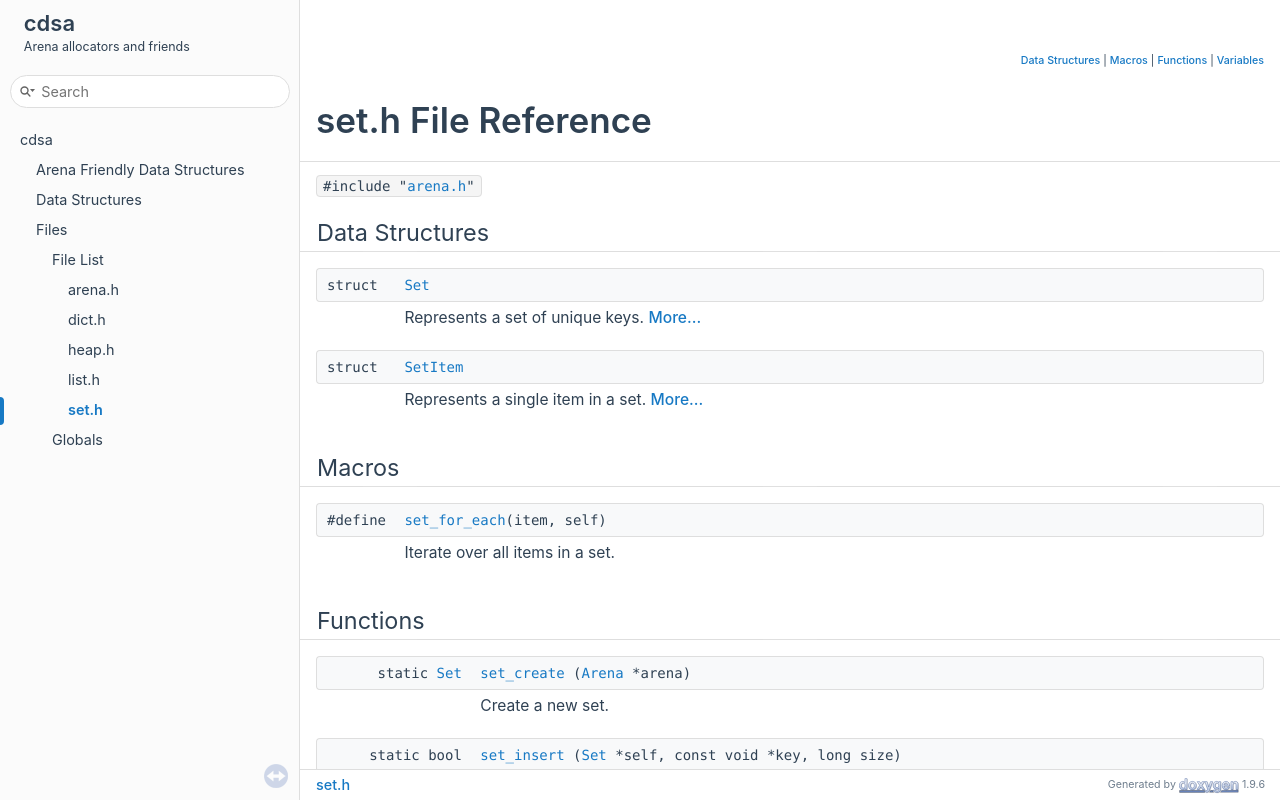
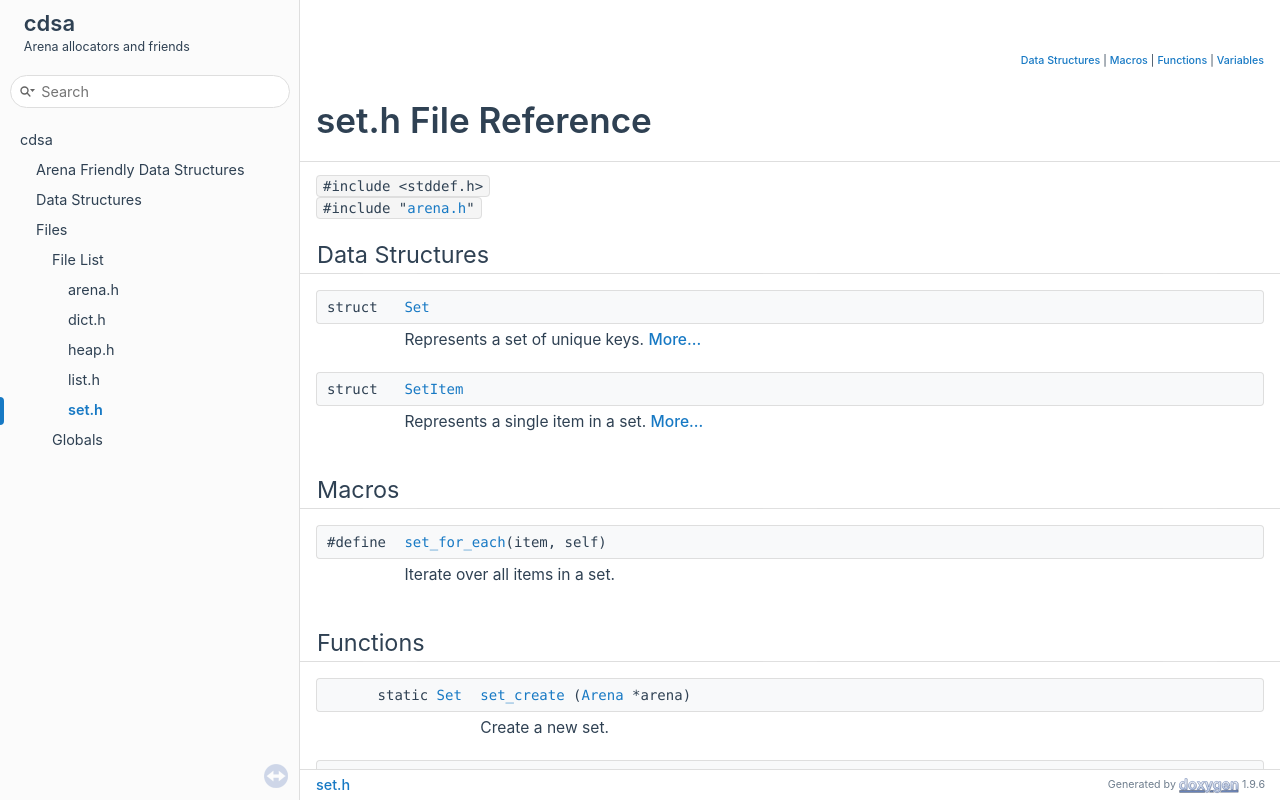
Before and after one commit to hheinzer/cdsa, a plain HTML site: page set_8h.html in a window 1280 px wide. Drawn offline with Linux system fonts and the light colour scheme.

Commit message:
Deploying to gh-pages from @ hheinzer/cdsa@89705af64f06cf5439c1ee10b948d4317d7a8a58 🚀

```diff
--- a/set_8h.html
+++ b/set_8h.html
@@ -101,7 +101,8 @@ $(document).ready(function(){initNavTree('set_8h.html',''); initResizable(); });
   <div class="headertitle"><div class="title">set.h File Reference</div></div>
 </div><!--header-->
 <div class="contents">
-<div class="textblock"><code>#include &quot;<a class="el" href="arena_8h.html">arena.h</a>&quot;</code><br />
+<div class="textblock"><code>#include &lt;stddef.h&gt;</code><br />
+<code>#include &quot;<a class="el" href="arena_8h.html">arena.h</a>&quot;</code><br />
 </div><table class="memberdecls">
 <tr class="heading"><td colspan="2"><h2 class="groupheader"><a id="nested-classes" name="nested-classes"></a>
 Data Structures</h2></td></tr>
```
Also changed, not shown: arena_8h.html (+0 -1 lines).
